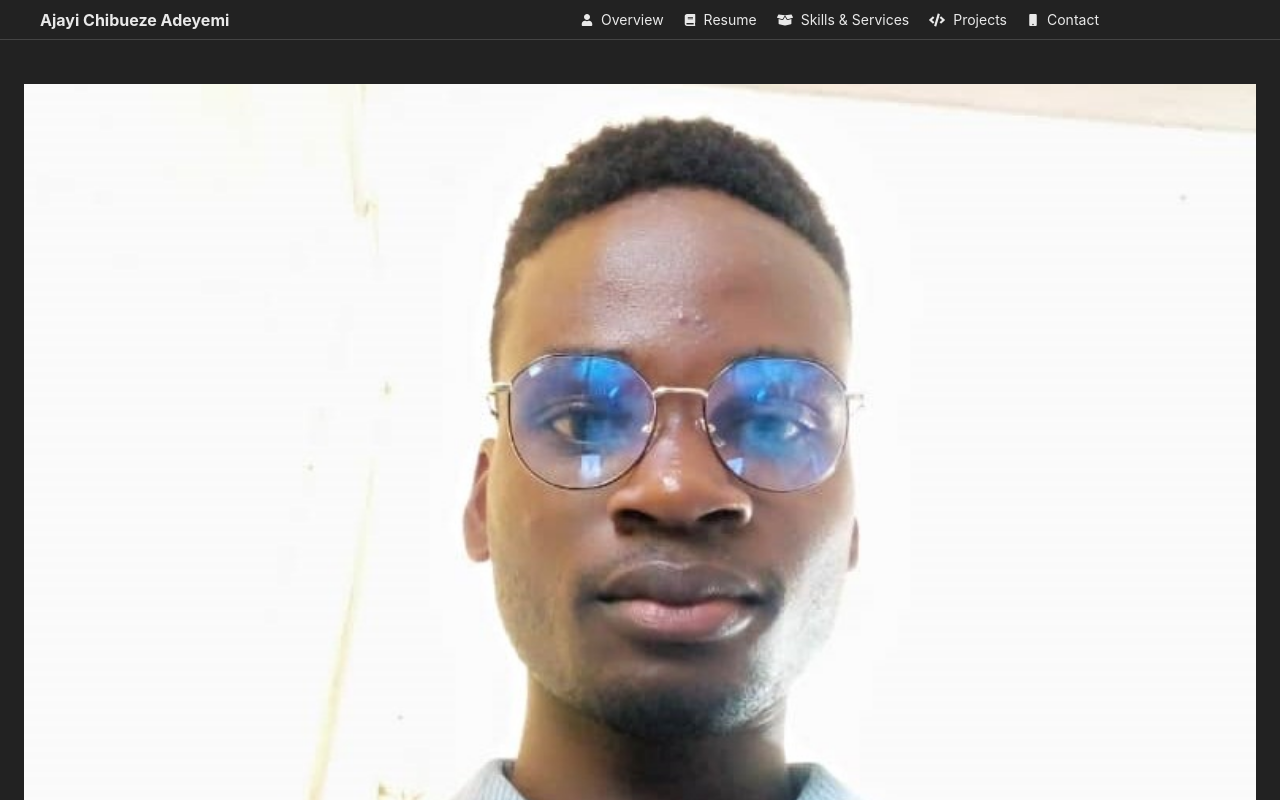
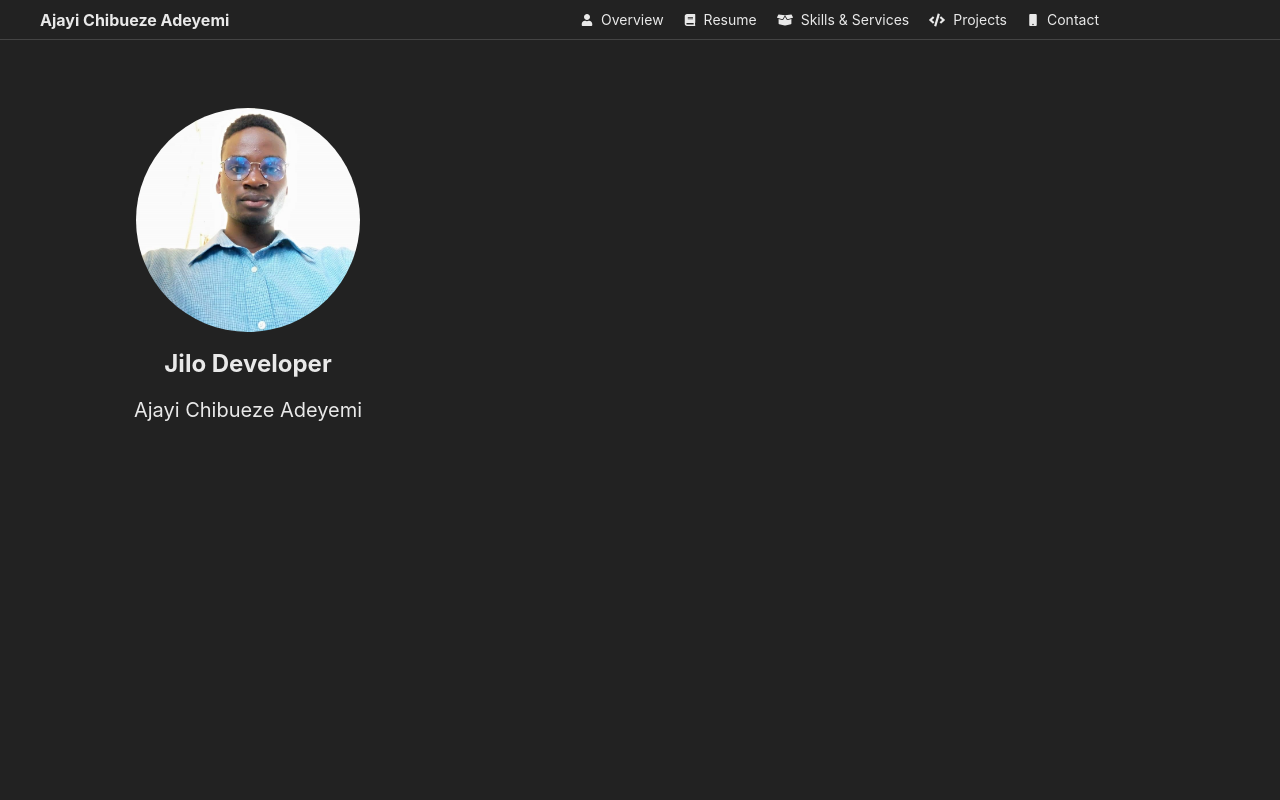
Before and after one commit to Chibueze-Adeyemi-Ajayi/REACT_portfolio, a React (Create React App) app: page / in a window 1280 px wide. Shown: the top 800 px of the page. Built offline with nearby package versions, Linux system fonts and the light colour scheme.

Commit message:
My portfolio

```diff
--- a/src/components/overview.js
+++ b/src/components/overview.js
@@ -2,10 +2,12 @@ import jilo_dev from "../assets/img/jilo_dev.jpg";
 
 const Overview = () => {
     return (
-        <section className="w-full h-full flex flex-row space-x-4 p-6 mt-[60px]">
+        <section className="w-full h-full flex flex-row space-x-4 p-12 mt-[60px]">
             {/* left tab */}
-            <section className="w-full h-full flex flex-col space-y-4">
-                <img src={jilo_dev}></img>
+            <section className="lg:w-[400px] md:w-[300px] h-full flex flex-col space-y-4">
+                <img className="w-56 h-56 mx-auto rounded-full" src={jilo_dev}></img>
+                <font className="text-2xl mx-auto text-white/90 font-bold">Jilo Developer</font>
+                <font className="mx-auto text-white/90 text-xl">Ajayi Chibueze Adeyemi</font>
             </section>
             {/* right tab */}
         </section>
```
